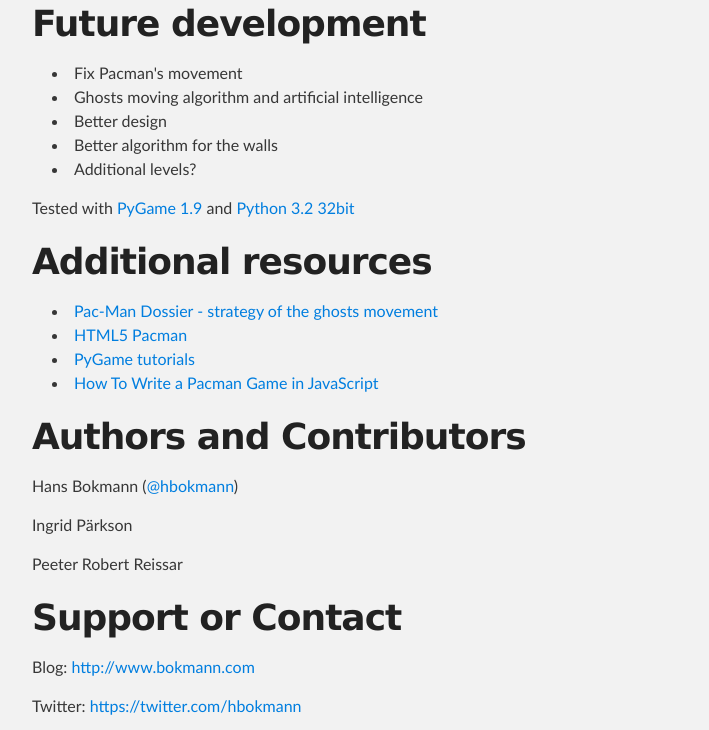
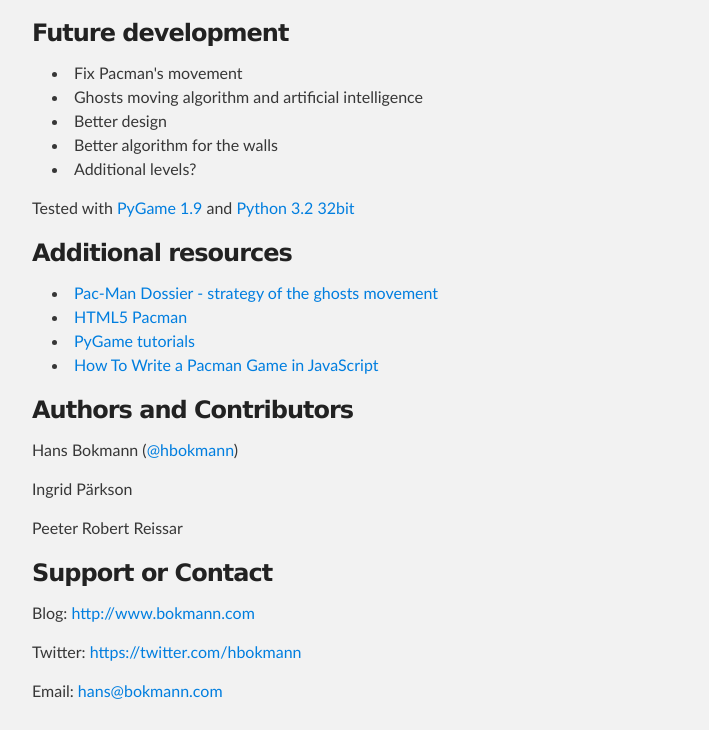
Before and after one commit to hbokmann/Pacman, a plain HTML site: page index.html in a window 1280 px wide. Shown: the part 1016-1746 px from the top of the page, without its empty margins (288-997 px from the left). Drawn offline with Linux system fonts and the light colour scheme.

```diff
--- a/index.html
+++ b/index.html
@@ -31,7 +31,7 @@
     <!-- MAIN CONTENT -->
     <div id="main_content_wrap" class="outer">
       <section id="main_content" class="inner">
-        <h3>Pacman in Python with PyGame</h3>
+        <h1>Pacman in Python with PyGame</h1>
 
 <p>This is a very minimal implementation of the Pacman game, having only one level and without ghosts strategy, not even with random movements (yes, the routes are programmed). However, we may improve this game in the future and everyone else interested cal feel free to fork and contribute to this project.</p>
 
@@ -39,7 +39,7 @@
 
 <p><img src="https://raw.github.com/hbokmann/Pacman/master/images/pacman.jpg" alt="Pacman Game Window"></p>
 
-<h1>Future development</h1>
+<h3>Future development</h3>
 
 <ul>
 <li>Fix Pacman's movement</li>
@@ -49,14 +49,14 @@
 <li>Additional levels?</li>
 </ul><p>Tested with <a href="http://pygame.org/ftp/pygame-1.9.2a0.win32-py3.2.msi">PyGame 1.9</a> and <a href="http://www.python.org/ftp/python/3.2.3/python-3.2.3.msi">Python 3.2 32bit</a></p>
 
-<h1>Additional resources</h1>
+<h3>Additional resources</h3>
 
 <ul>
 <li><a href="http://home.comcast.net/%7Ejpittman2/pacman/pacmandossier.html">Pac-Man Dossier - strategy of the ghosts movement</a></li>
 <li><a href="http://arandomurl.com/2010/07/25/html5-pacman.html">HTML5 Pacman</a></li>
 <li><a href="http://programarcadegames.com/index.php?lang=en">PyGame tutorials</a></li>
 <li><a href="http://www.masswerk.at/JavaPac/pacman-howto.html">How To Write a Pacman Game in JavaScript</a></li>
-</ul><h1>Authors and Contributors</h1>
+</ul><h3>Authors and Contributors</h3>
 
 <p>Hans Bokmann (<a href="https://github.com/hbokmann" class="user-mention">@hbokmann</a>)</p>
 
@@ -64,7 +64,7 @@
 
 <p>Peeter Robert Reissar</p>
 
-<h1>Support or Contact</h1>
+<h3>Support or Contact</h3>
 
 <p>Blog: <a href="http://www.bokmann.com">http://www.bokmann.com</a></p>
 
```
Also changed, not shown: params.json (+1 -1 lines).
